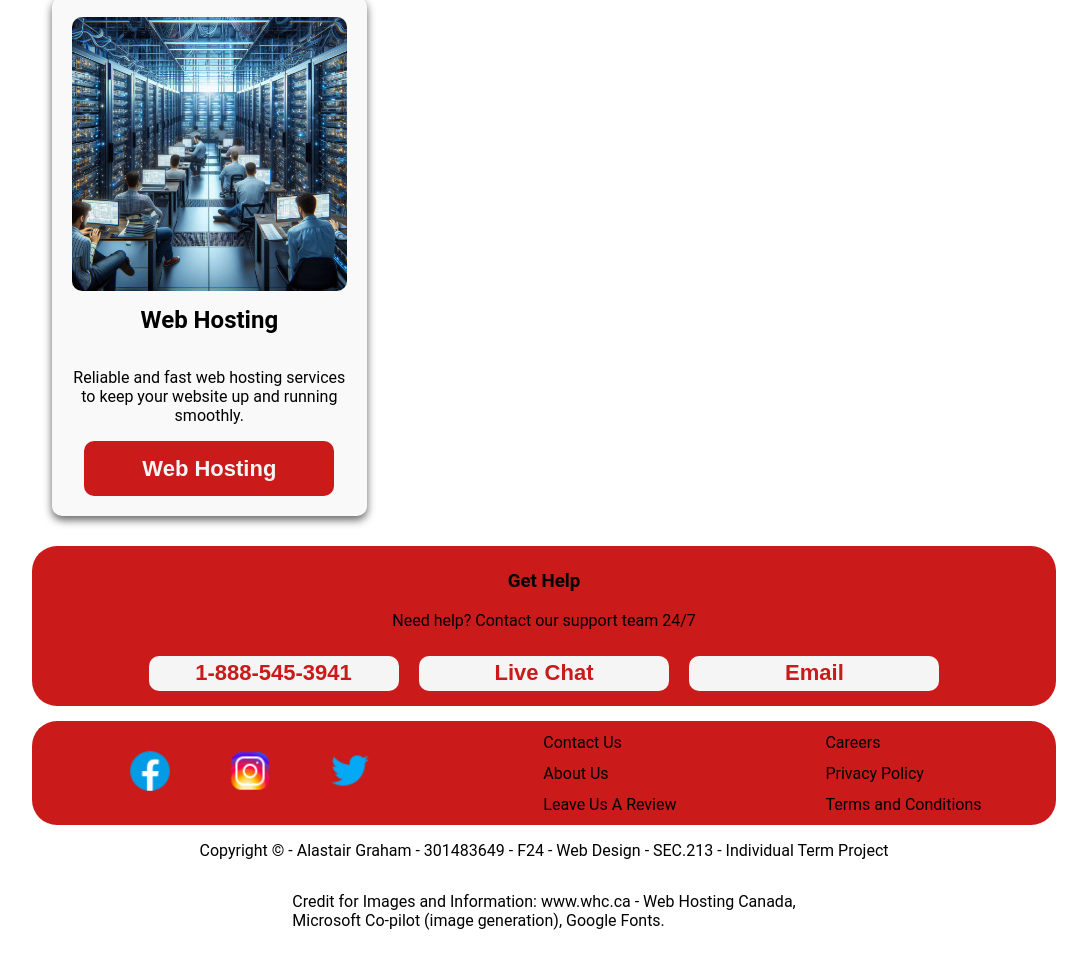
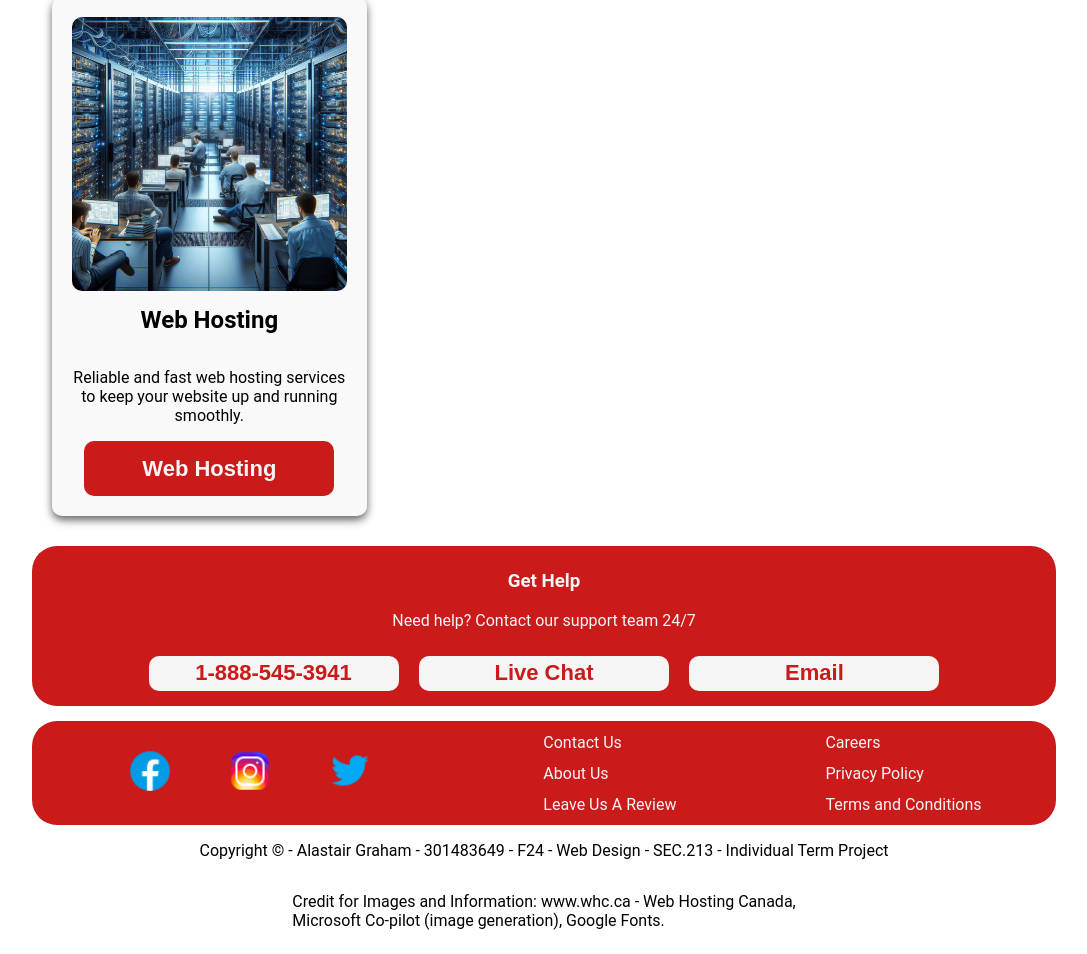
Before and after one commit to AliG023/COMP213, a plain HTML site: page FinalProject/index.html in a window 1280 px wide. Shown: the part 1270-2224 px from the top of the page, without its empty margins (96-1183 px from the left). Drawn offline with Linux system fonts and the light colour scheme.

Commit message:
Add files via upload

```diff
--- a/FinalProject/styles.css
+++ b/FinalProject/styles.css
@@ -241,6 +241,7 @@ body {
 
 .get-help {
     background-color: rgb(202, 26, 26);
+    color: whitesmoke;
     border-radius: 25px;
     width: 80vw;
     text-align: center;
@@ -276,6 +277,7 @@ body {
     justify-content: space-around;
     align-items: center;
     background-color: rgb(202, 26, 26);
+    color: whitesmoke;
     border-radius: 25px;
     width: 80vw;
     flex-wrap: wrap;
@@ -291,7 +293,7 @@ body {
 .social-media a {
     padding: 20px;
     text-decoration: none;
-    color: black;
+    color: whitesmoke;
 
 }
 
@@ -310,7 +312,7 @@ body {
 .contact-list a {
     padding: 6px;
     text-decoration: none;
-    color: black;
+    color: whitesmoke;
 }
 
 .docs {
@@ -321,7 +323,7 @@ body {
 .docs a {
     padding: 6px;
     text-decoration: none;
-    color: black;
+    color: whitesmoke;
 }
 
 .copyright {
```
